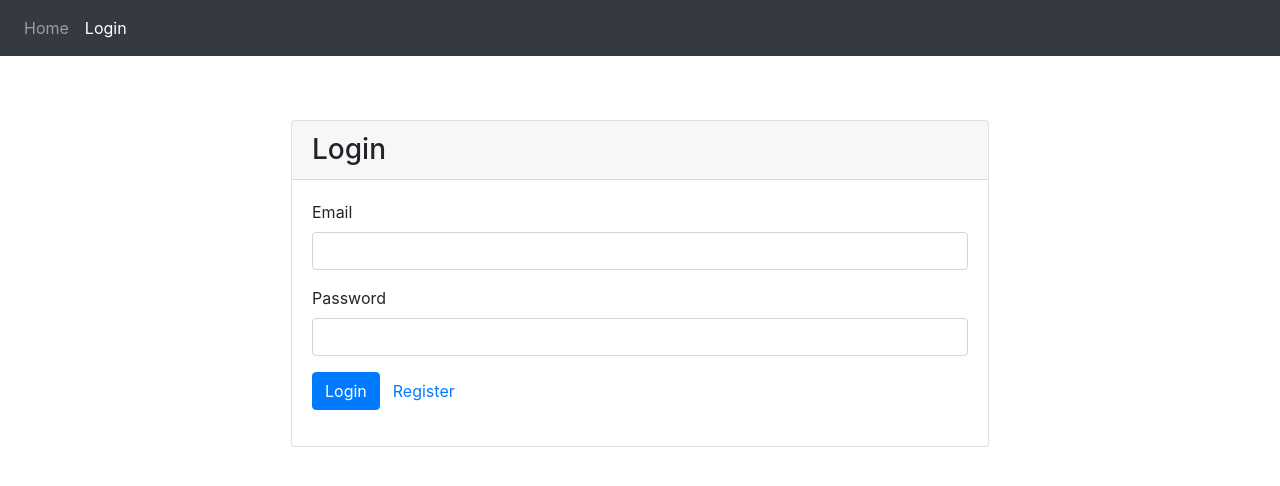
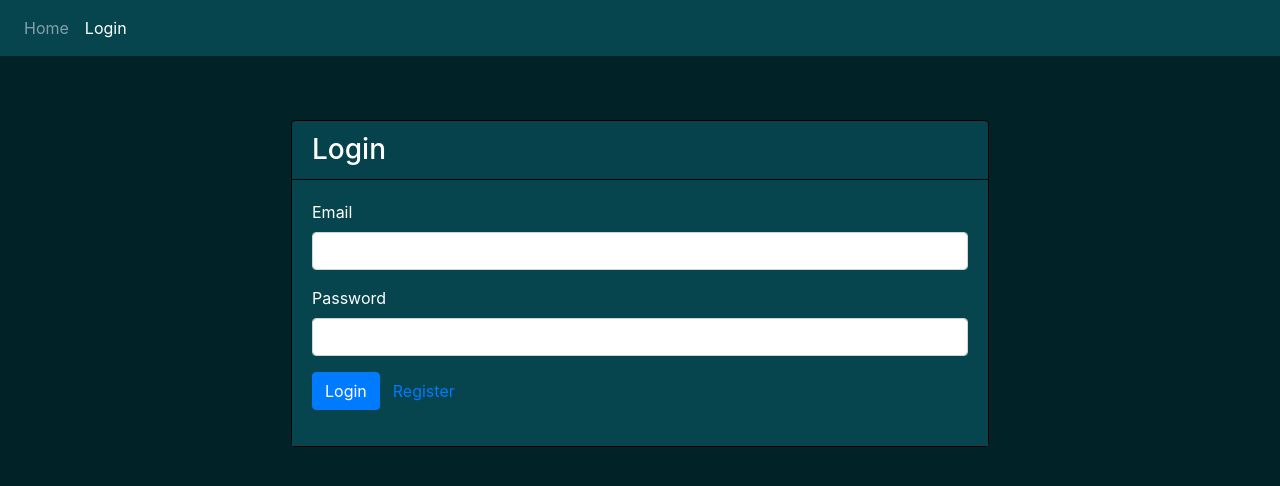
Before and after one commit to Abdullah-Koroglu/lumen-app-frontend, a React app: page /account/login in a window 1280 px wide. Shown: the top 486 px of the page. Built offline with nearby package versions, Linux system fonts and the light colour scheme; no server answers; what config would draw is missing.

Commit message:
theme implemented

```diff
--- a/package.json
+++ b/package.json
@@ -22,6 +22,7 @@
         "react-dom": "^16.8.6",
         "react-router-dom": "^5.0.0",
         "rxjs": "^6.3.3",
+        "styled-components": "^5.3.5",
         "yup": "^0.28.1"
     },
     "devDependencies": {
--- a/src/_components/Nav.jsx
+++ b/src/_components/Nav.jsx
@@ -29,7 +29,7 @@ function Nav() {
                     <NavLink to="/account/login" className="nav-item nav-link">Login</NavLink>}
                 </div>
             </nav>
-            <Route path="/admin" component={AdminNav} />
+            {/* <Route path="/admin" component={AdminNav} /> */}
         </div>
     );
 }
--- a/src/admin/Overview.jsx
+++ b/src/admin/Overview.jsx
@@ -8,7 +8,9 @@ function Overview({ match }) {
         <div>
             <h1>Admin</h1>
             <p>This section can only be accessed by administrators.</p>
-            <p><Link to={`${path}/users`}>Manage Users</Link></p>
+            <div className='manage-button'>
+            <p style={{margin: 0}}><Link to={`${path}/users`}>Manage Users</Link></p>
+            </div>
         </div>
     );
 }
--- a/src/admin/users/List.jsx
+++ b/src/admin/users/List.jsx
@@ -39,12 +39,13 @@ function List({ match }) {
                 <tbody>
                     {users && users.map(user =>
                         <tr
-                            style={currentUser.id == user.id ? { backgroundColor: 'red'} : null}
+                            className={`${currentUser.id == user.id ? 'users-list-item' : ''}`}
+                            // style={currentUser.id == user.id ? { backgroundColor: 'red'} : null}
                         key={user.id}>
-                            <td>{user.firstName} {user.lastName}</td>
+                            <td className='firstItem'>{user.firstName} {user.lastName}</td>
                             <td>{user.email}</td>
                             <td>{user.role}</td>
-                            <td>
+                            <td className='lastItem'>
                                 {/* <Link to={`${path}/edit/${user.id}`} className="btn btn-sm btn-primary mr-1">Edit</Link>
                                 <button onClick={() => deleteUser(user.id)} className="btn btn-sm btn-danger" style={{ width: '60px' }} disabled={user.isDeleting}>
                                     {user.isDeleting
--- a/src/app/Index.jsx
+++ b/src/app/Index.jsx
@@ -20,7 +20,7 @@ function App() {
     }, []);
 
     return (
-        <div className={'app-container' + (user && ' bg-light')}>
+        <div className={'app-container'}>
             <Nav />
             <Alert />
             <Switch>
--- a/src/index.jsx
+++ b/src/index.jsx
@@ -1,20 +1,31 @@
-import React from 'react';
+import React , {useState} from 'react';
 import { Router } from 'react-router-dom';
 import { render } from 'react-dom';
 
 import { history } from './_helpers';
 import { accountService } from './_services';
 import { App } from './app';
-
+import styled, { ThemeProvider } from "styled-components";
+import { lightTheme, darkTheme, GlobalStyles } from "./theme";
 import './styles.less';
 
 // attempt silent token refresh before startup
 accountService.refreshToken().finally(startApp);
 
+const StyledApp = styled.div`
+  color: ${(props) => props.theme.fontColor};
+`;
+
 function startApp() {
+    const theme = accountService.userValue?.color
     render(
         <Router history={history}>
-            <App />
+            <ThemeProvider theme={theme == '1' ? lightTheme : darkTheme}>
+                <GlobalStyles />
+                <StyledApp>
+                    <App />
+                </StyledApp>
+            </ThemeProvider>
         </Router>,
         document.getElementById('app')
     );
--- a/src/styles.less
+++ b/src/styles.less
@@ -51,3 +51,29 @@ a { cursor: pointer; }
     background-color: red;
     flex-grow: 1;
 }
+
+.users-list-item{
+    // background-color: aquamarine !important;
+    border-style: groove;
+    border-color: #13c1c1;
+    border-width: 2px;
+}
+
+.users-list-item:last-child .lastItem{
+    border-bottom-right-radius: 10px;
+}
+
+.users-list-item:last-child .firstItem{
+    border-bottom-left-radius: 10px;
+}
+
+//  .manage-button {
+//     background: aqua;
+//     width: fit-content;
+//     padding: 6px;
+//     text-align: center;
+//     display: flex;
+//     align-content: center;
+//     color: white !important;
+//     border-radius: 5px;
+// }
--- /dev/null
+++ b/src/theme.js
@@ -0,0 +1,47 @@
+import { createGlobalStyle } from "styled-components";
+
+export const lightTheme = {
+  body: "#fff",
+  fontColor: "#000",
+};
+
+export const darkTheme = {
+  body: "#012328",
+  secondaryBody: "#06444e",
+  thirdBody: "#000",
+  fontColor: "#fff",
+};
+
+export const GlobalStyles = createGlobalStyle`
+	body {
+		background-color: ${(props) => props.theme.body} !important;
+	}
+
+    p-4 {
+		background-color: ${(props) => props.theme.body} !important;
+    }
+
+    .app-container {
+		background-color: ${(props) => props.theme.body} !important;
+    }
+
+    .card-body {
+        background: ${(props) => props.theme.secondaryBody} !important;
+    }
+    .card{
+        background: ${(props) => props.theme.secondaryBody} !important;
+        border-color: ${(props) => props.theme.thirdBody};
+    }
+    .card-header{
+        border-color: ${(props) => props.theme.thirdBody} !important;
+    }
+    .navbar-extend{
+        background: ${(props) => props.theme.secondaryBody} !important;
+        border-color: ${(props) => props.theme.secondaryBody} !important;
+    }
+
+    .bg-dark{
+        background: ${(props) => props.theme.secondaryBody} !important;
+        border-color: ${(props) => props.theme.secondaryBody} !important;
+    }
+`;
```
Also changed, not shown: 1 other file (tests, documents, lock files or other folders).
